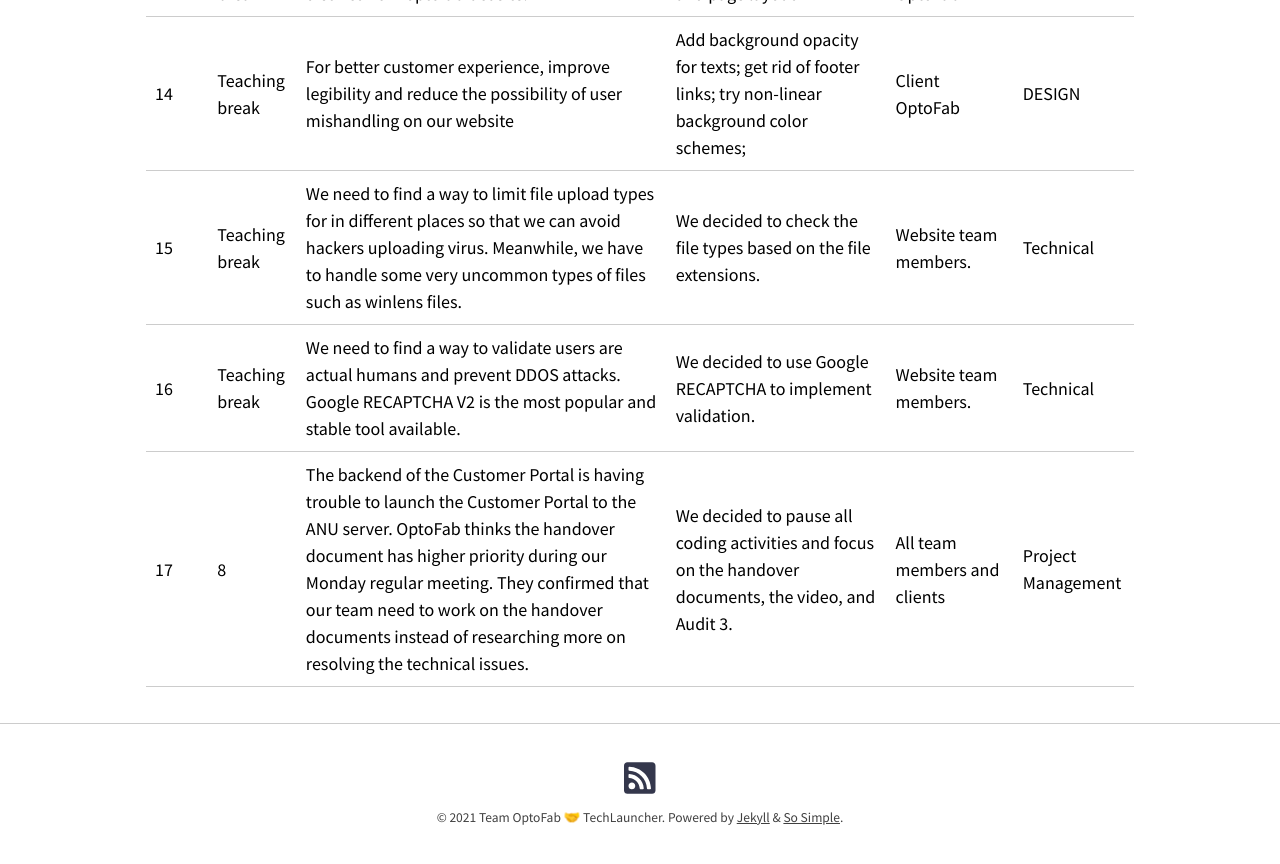
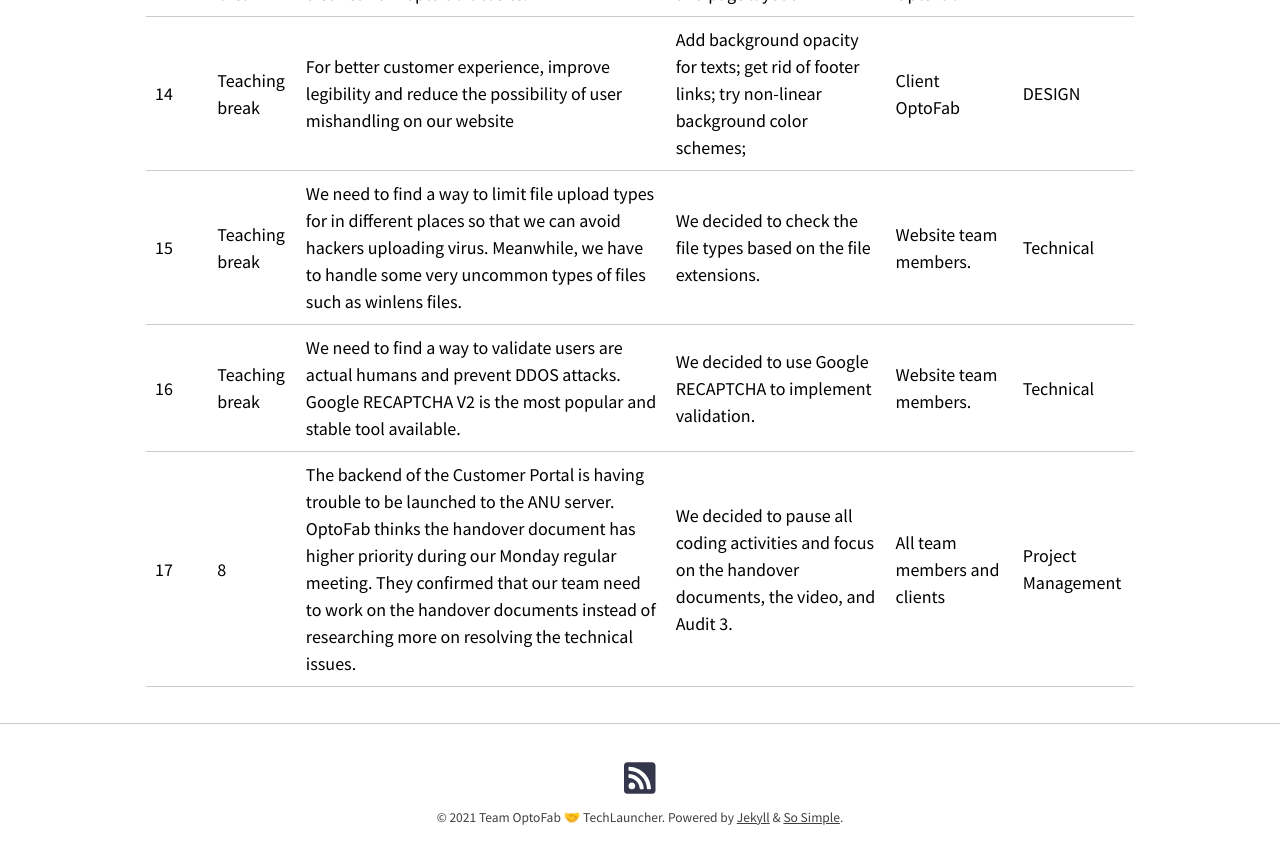
Before and after one commit to optofab/optofab.github.io, a Jekyll site: the page built from decision_making.md, in a window 1280 px wide and 900 px high, scrolled down 3045 px. Shown: the top 864 px of the window. Built offline with Jekyll 4.4.1, drawn with Linux system fonts in a browser that asks for light colours; nearby versions of some CDN libraries; emoji names are drawn with the system emoji font.

Commit message:
Update decision_making.md

```diff
--- a/decision_making.md
+++ b/decision_making.md
@@ -23,4 +23,4 @@ Decision making logs from previous semester: [link hosted on Confluence](https:/
 | 14        | Teaching break | For better customer experience, improve legibility and reduce the possibility of user mishandling on our website                                                                                                                                                                                                                                                                                                                                                                                                                | Add background opacity for texts; get rid of footer links; try non-linear background color schemes;                                                                                                                                                                                                                                                                                                                                 | Client OptoFab                                      | DESIGN        |
 | 15        | Teaching break        |  We need to find a way to limit file upload types for in different places so that we can avoid hackers uploading virus. Meanwhile, we have to handle some very uncommon types of files such as winlens files.                                                                                                                                                                                                                                                                                                                                  | We decided to check the file types based on the file extensions.                                                                           | Website team members. | Technical
 | 16        | Teaching break        |  We need to find a way to validate users are actual humans and prevent DDOS attacks. Google RECAPTCHA V2 is the most popular and stable tool available.                                                                                                                                                                                                                                                                                                | We decided to use Google RECAPTCHA to implement validation.                                                                            | Website team members. | Technical|
-| 17        | 8        |  The backend of the Customer Portal is having trouble to launch the Customer Portal to the ANU server. OptoFab thinks the handover document has higher priority during our Monday regular meeting. They confirmed that our team need to work on the handover documents instead of researching more on resolving the technical issues.                                                                                                                                                                                                                                                                                               | We decided to pause all coding activities and focus on the handover documents, the video, and Audit 3.                                                                            | All team members and clients | Project Management|
+| 17        | 8        |  The backend of the Customer Portal is having trouble to be launched to the ANU server. OptoFab thinks the handover document has higher priority during our Monday regular meeting. They confirmed that our team need to work on the handover documents instead of researching more on resolving the technical issues.                                                                                                                                                                                                                                                                                               | We decided to pause all coding activities and focus on the handover documents, the video, and Audit 3.                                                                            | All team members and clients | Project Management|
```
